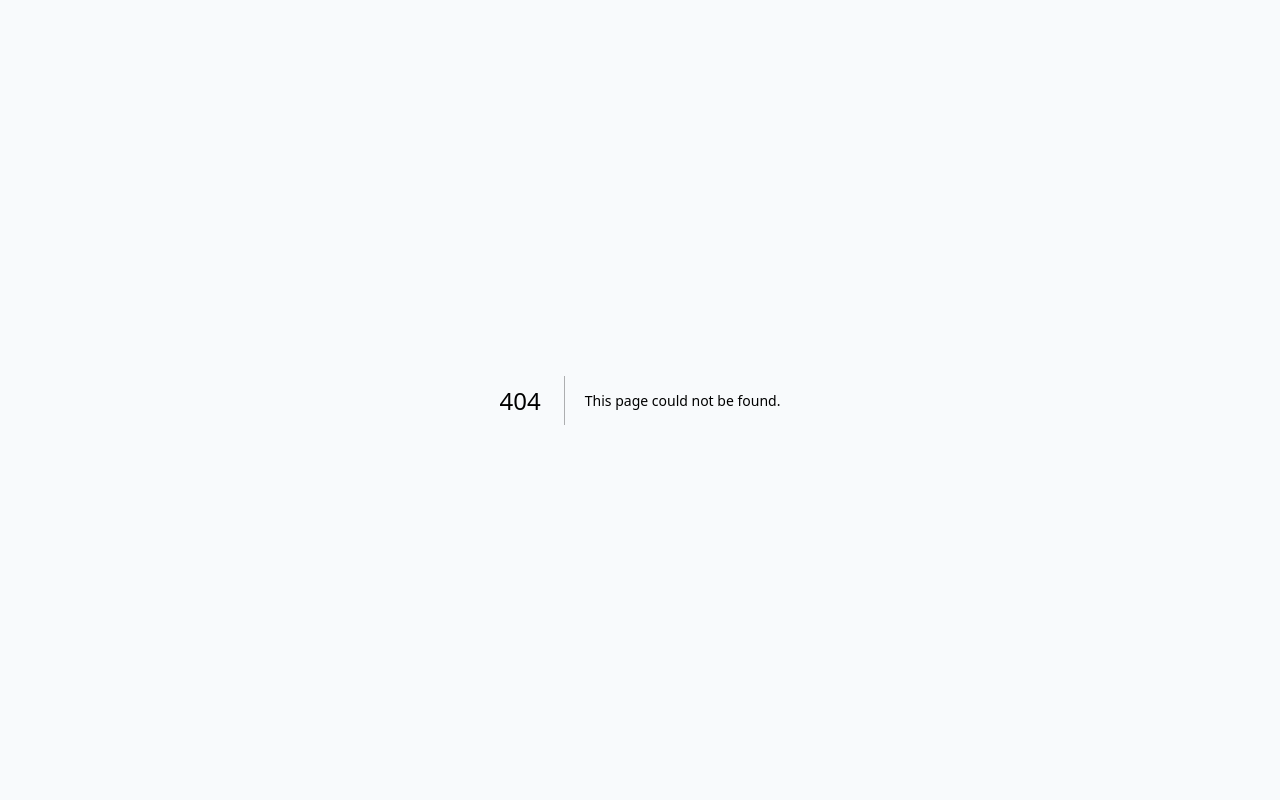
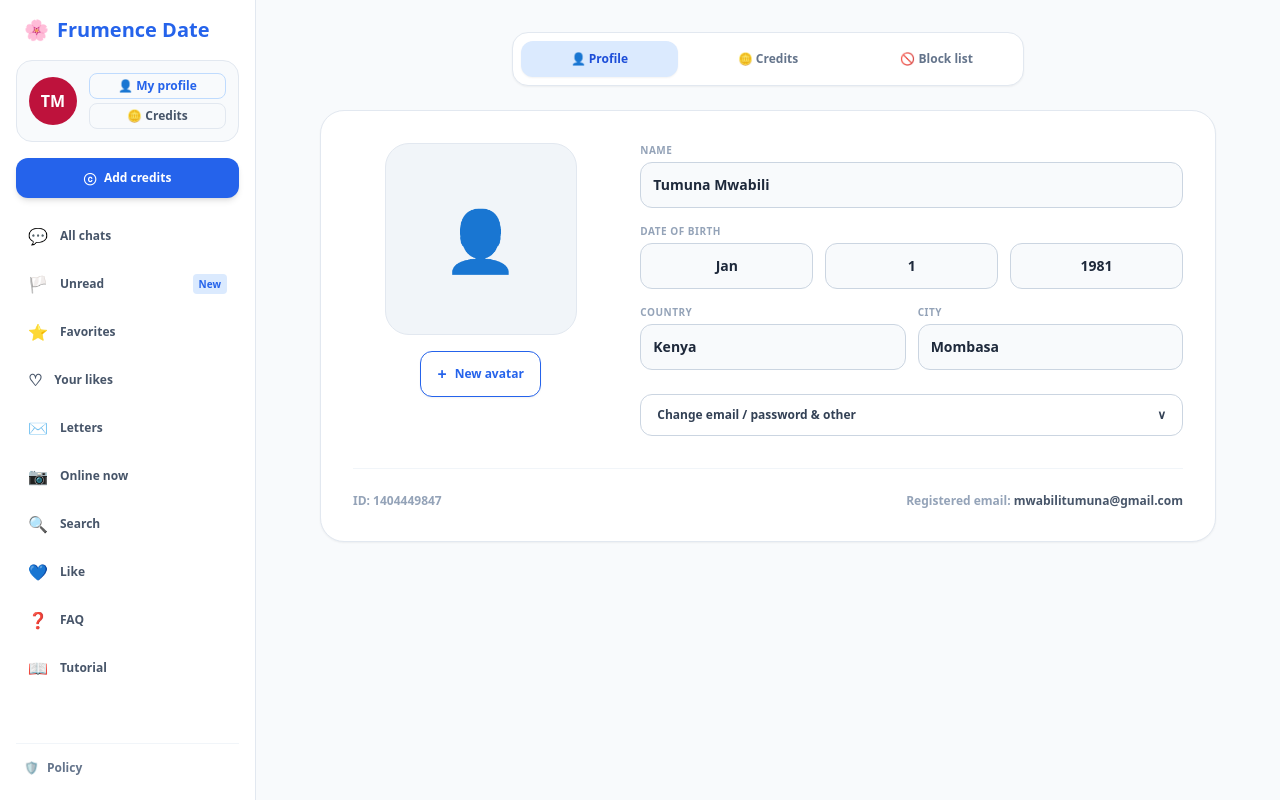
Before and after one commit to Tumuna-max/sturdy-funicular, a Next.js app: page /profile in a window 1280 px wide. Before the commit this address had no page. Built offline with nearby package versions, Linux system fonts and the light colour scheme.

Commit message:
Create page.js

```diff
--- /dev/null
+++ b/app/profile/page.js
@@ -0,0 +1,155 @@
+'use client';
+
+import { useState } from 'react';
+import ClientSidebar from '@/components/ClientSidebar';
+
+export default function MyProfilePage() {
+  const [activeTab, setActiveTab] = useState('profile');
+
+  const [name, setName] = useState('Tumuna Mwabili');
+  const [dobMonth, setDobMonth] = useState('Jan');
+  const [dobDay, setDobDay] = useState('1');
+  const [dobYear, setDobYear] = useState('1981');
+  const [country, setCountry] = useState('Kenya');
+  const [city, setCity] = useState('Mombasa');
+  const [email] = useState('mwabilitumuna@gmail.com');
+  const [credits] = useState(20);
+
+  return (
+    <div className="flex min-h-screen bg-slate-50 text-slate-800">
+      <ClientSidebar credits={credits} userName={name} />
+
+      <main className="flex-1 p-8 space-y-6 overflow-y-auto">
+        <div className="flex items-center justify-center gap-3 bg-white p-2 rounded-2xl border border-slate-200 max-w-lg mx-auto shadow-sm">
+          <button
+            onClick={() => setActiveTab('profile')}
+            className={`flex-1 py-2.5 rounded-xl font-bold text-xs transition flex items-center justify-center gap-2 ${
+              activeTab === 'profile'
+                ? 'bg-blue-100 text-blue-700 shadow-sm'
+                : 'text-slate-500 hover:bg-slate-50'
+            }`}
+          >
+            👤 Profile
+          </button>
+          <button
+            onClick={() => setActiveTab('credits')}
+            className={`flex-1 py-2.5 rounded-xl font-bold text-xs transition flex items-center justify-center gap-2 ${
+              activeTab === 'credits'
+                ? 'bg-blue-100 text-blue-700 shadow-sm'
+                : 'text-slate-500 hover:bg-slate-50'
+            }`}
+          >
+            🪙 Credits
+          </button>
+          <button
+            onClick={() => setActiveTab('block')}
+            className={`flex-1 py-2.5 rounded-xl font-bold text-xs transition flex items-center justify-center gap-2 ${
+              activeTab === 'block'
+                ? 'bg-blue-100 text-blue-700 shadow-sm'
+                : 'text-slate-500 hover:bg-slate-50'
+            }`}
+          >
+            🚫 Block list
+          </button>
+        </div>
+
+        {activeTab === 'profile' && (
+          <div className="bg-white p-8 rounded-3xl border border-slate-200 shadow-sm max-w-4xl mx-auto space-y-8">
+            <div className="grid grid-cols-1 md:grid-cols-3 gap-8">
+              <div className="flex flex-col items-center space-y-4">
+                <div className="w-48 h-48 rounded-3xl bg-slate-100 border border-slate-200 flex items-center justify-center text-6xl text-slate-300">
+                  👤
+                </div>
+                <button className="flex items-center gap-2 bg-white border border-blue-600 text-blue-600 hover:bg-blue-50 font-bold text-xs px-4 py-2.5 rounded-xl shadow-sm transition">
+                  <span className="text-base">+</span> New avatar
+                </button>
+              </div>
+
+              <div className="md:col-span-2 space-y-4">
+                <div>
+                  <label className="text-[10px] font-black text-slate-400 uppercase tracking-wider block mb-1">NAME</label>
+                  <input
+                    type="text"
+                    value={name}
+                    onChange={(e) => setName(e.target.value)}
+                    className="w-full border border-slate-300 rounded-xl p-3 text-sm font-semibold text-slate-800 bg-slate-50 focus:bg-white outline-none"
+                  />
+                </div>
+
+                <div>
+                  <label className="text-[10px] font-black text-slate-400 uppercase tracking-wider block mb-1">DATE OF BIRTH</label>
+                  <div className="grid grid-cols-3 gap-3">
+                    <input
+                      type="text"
+                      value={dobMonth}
+                      onChange={(e) => setDobMonth(e.target.value)}
+                      className="border border-slate-300 rounded-xl p-3 text-sm font-semibold text-slate-800 bg-slate-50 text-center outline-none"
+                    />
+                    <input
+                      type="text"
+                      value={dobDay}
+                      onChange={(e) => setDobDay(e.target.value)}
+                      className="border border-slate-300 rounded-xl p-3 text-sm font-semibold text-slate-800 bg-slate-50 text-center outline-none"
+                    />
+                    <input
+                      type="text"
+                      value={dobYear}
+                      onChange={(e) => setDobYear(e.target.value)}
+                      className="border border-slate-300 rounded-xl p-3 text-sm font-semibold text-slate-800 bg-slate-50 text-center outline-none"
+                    />
+                  </div>
+                </div>
+
+                <div className="grid grid-cols-2 gap-3">
+                  <div>
+                    <label className="text-[10px] font-black text-slate-400 uppercase tracking-wider block mb-1">COUNTRY</label>
+                    <input
+                      type="text"
+                      value={country}
+                      onChange={(e) => setCountry(e.target.value)}
+                      className="w-full border border-slate-300 rounded-xl p-3 text-sm font-semibold text-slate-800 bg-slate-50 outline-none"
+                    />
+                  </div>
+                  <div>
+                    <label className="text-[10px] font-black text-slate-400 uppercase tracking-wider block mb-1">CITY</label>
+                    <input
+                      type="text"
+                      value={city}
+                      onChange={(e) => setCity(e.target.value)}
+                      className="w-full border border-slate-300 rounded-xl p-3 text-sm font-semibold text-slate-800 bg-slate-50 outline-none"
+                    />
+                  </div>
+                </div>
+
+                <div className="pt-2">
+                  <button className="w-full border border-slate-300 text-slate-700 font-bold text-xs py-3 rounded-xl hover:bg-slate-50 transition flex items-center justify-between px-4">
+                    <span>Change email / password & other</span>
+                    <span>∨</span>
+                  </button>
+                </div>
+              </div>
+            </div>
+
+            <div className="border-t border-slate-100 pt-6 flex flex-wrap justify-between items-center text-xs font-semibold text-slate-400 gap-2">
+              <div>ID: 1404449847</div>
+              <div>Registered email: <span className="text-slate-600">{email}</span></div>
+            </div>
+          </div>
+        )}
+
+        {activeTab === 'credits' && (
+          <div className="bg-blue-50 border border-blue-200 p-8 rounded-3xl max-w-md mx-auto text-center space-y-4 shadow-sm">
+            <div className="text-5xl">🪙</div>
+            <div>
+              <p className="text-xs font-bold text-slate-500 uppercase">Your balance</p>
+              <h2 className="text-3xl font-black text-blue-700 mt-1">{credits} credits</h2>
+            </div>
+            <button className="bg-blue-600 hover:bg-blue-700 text-white font-extrabold text-xs px-6 py-3 rounded-xl shadow transition">
+              Get more credits
+            </button>
+          </div>
+        )}
+      </main>
+    </div>
+  );
+}
```
